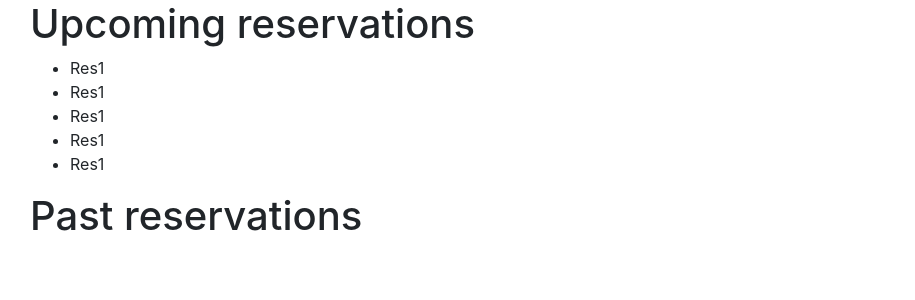
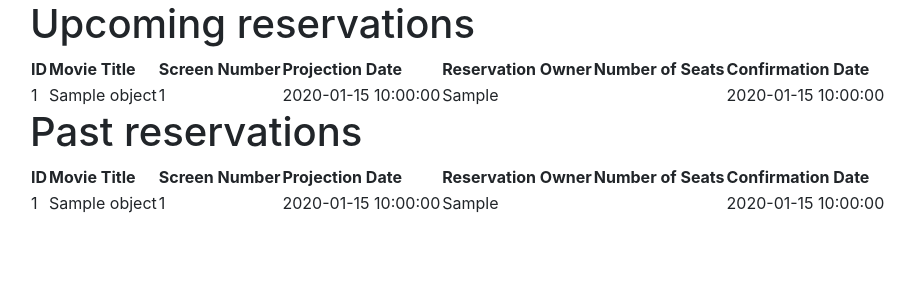
Before and after one commit to SiboraBaboci/cinema-theater, a Python web app: template website/template/customer_view.html in a window 1280 px wide. Shown: the part 56-356 px from the top of the page, without its empty margins (55-970 px from the left). Run offline with Jinja, Linux system fonts and the light colour scheme; the template is opened without the code that fills it: most values are stand-ins (such as "Sample title", 1, 10 or a date in 2020); some libraries are stand-ins or nearby versions.

Commit message:
Inserted table with for loop

```diff
--- a/website/template/customer_view.html
+++ b/website/template/customer_view.html
@@ -19,16 +19,56 @@
 {% block content %}
 <body class="overflow-auto">
 <h1>Upcoming reservations</h1>
-    <ul>
-        <li>Res1</li>
-        <li>Res1</li>
-        <li>Res1</li>
-        <li>Res1</li>
-        <li>Res1</li>
-    </ul>
 
+<table>
+  <tr>
+    <th>ID</th>
+    <th>Movie Title</th>
+    <th>Screen Number</th>
+    <th>Projection Date</th>
+    <th>Reservation Owner</th>
+    <th>Number of Seats</th>
+    <th>Confirmation Date</th>
+  </tr>
+
+  {% for object in reservation %}
+    <tr>
+      <td>{{object.ID}}</td>
+      <td>{{object.movie_title}}</td>
+      <td>{{object.screen_number}}</td>
+      <td>{{object.projection_date}}</td>
+      <td>{{object.reservation_owner}}</td>
+      <td>{{object.no_of_seats}}</td>
+      <td>{{object.confirmation_date}}</td>
+    </tr>
+  {% endfor %}
+</table>
 
 <h1>Past reservations</h1>
+
+<table>
+  <tr>
+    <th>ID</th>
+    <th>Movie Title</th>
+    <th>Screen Number</th>
+    <th>Projection Date</th>
+    <th>Reservation Owner</th>
+    <th>Number of Seats</th>
+    <th>Confirmation Date</th>
+  </tr>
+
+  {% for object in reservation %}
+    <tr>
+      <td>{{object.ID}}</td>
+      <td>{{object.movie_title}}</td>
+      <td>{{object.screen_number}}</td>
+      <td>{{object.projection_date}}</td>
+      <td>{{object.reservation_owner}}</td>
+      <td>{{object.no_of_seats}}</td>
+      <td>{{object.confirmation_date}}</td>
+    </tr>
+  {% endfor %}
+</table>
 
 </body>
 
```
